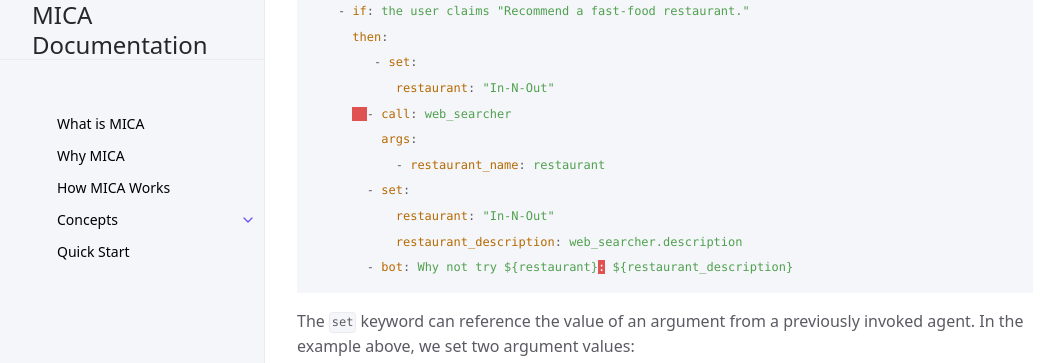
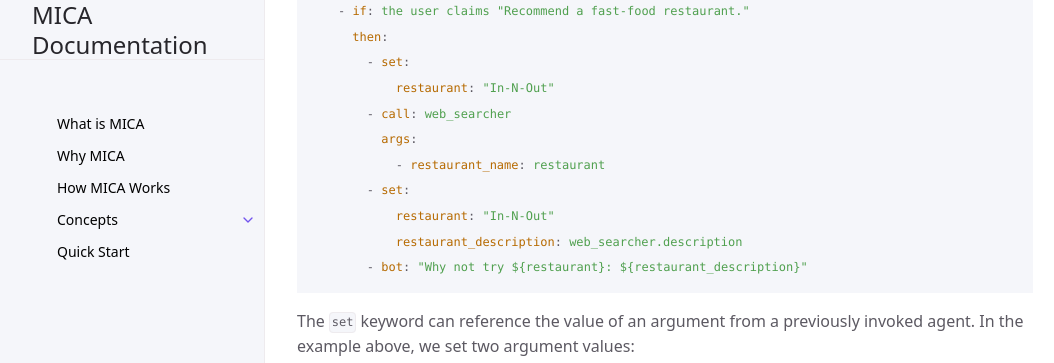
Before and after one commit to Mica-labs/Mica-labs.github.io, a Jekyll site: the page built from docs/concepts/flow_control.md, in a window 1280 px wide and 900 px high, scrolled down 4947 px. Shown: the top 363 px of the window, without its empty margins (107-1161 px from the left). Built offline with Jekyll 4.4.1, drawn with Linux system fonts in a browser that asks for light colours; cached includes are drawn as plain includes.

````diff
--- a/docs/concepts/steps.md
+++ b/docs/concepts/flow_control.md
@@ -172,7 +172,7 @@ recommend_restaurant:
     - user
     - if: the user claims "Recommend a fast-food restaurant."
       then:
-         - set:
+        - set:
             restaurant: "In-N-Out"
         - call: web_searcher
           args:
@@ -180,7 +180,7 @@ recommend_restaurant:
         - set:
             restaurant: "In-N-Out"
             restaurant_description: web_searcher.description
-        - bot: Why not try ${restaurant}: ${restaurant_description}
+        - bot: "Why not try ${restaurant}: ${restaurant_description}"
 ```
 
 The `set` keyword can reference the value of an argument from a previously invoked agent. In the example above, we set two argument values:
````
